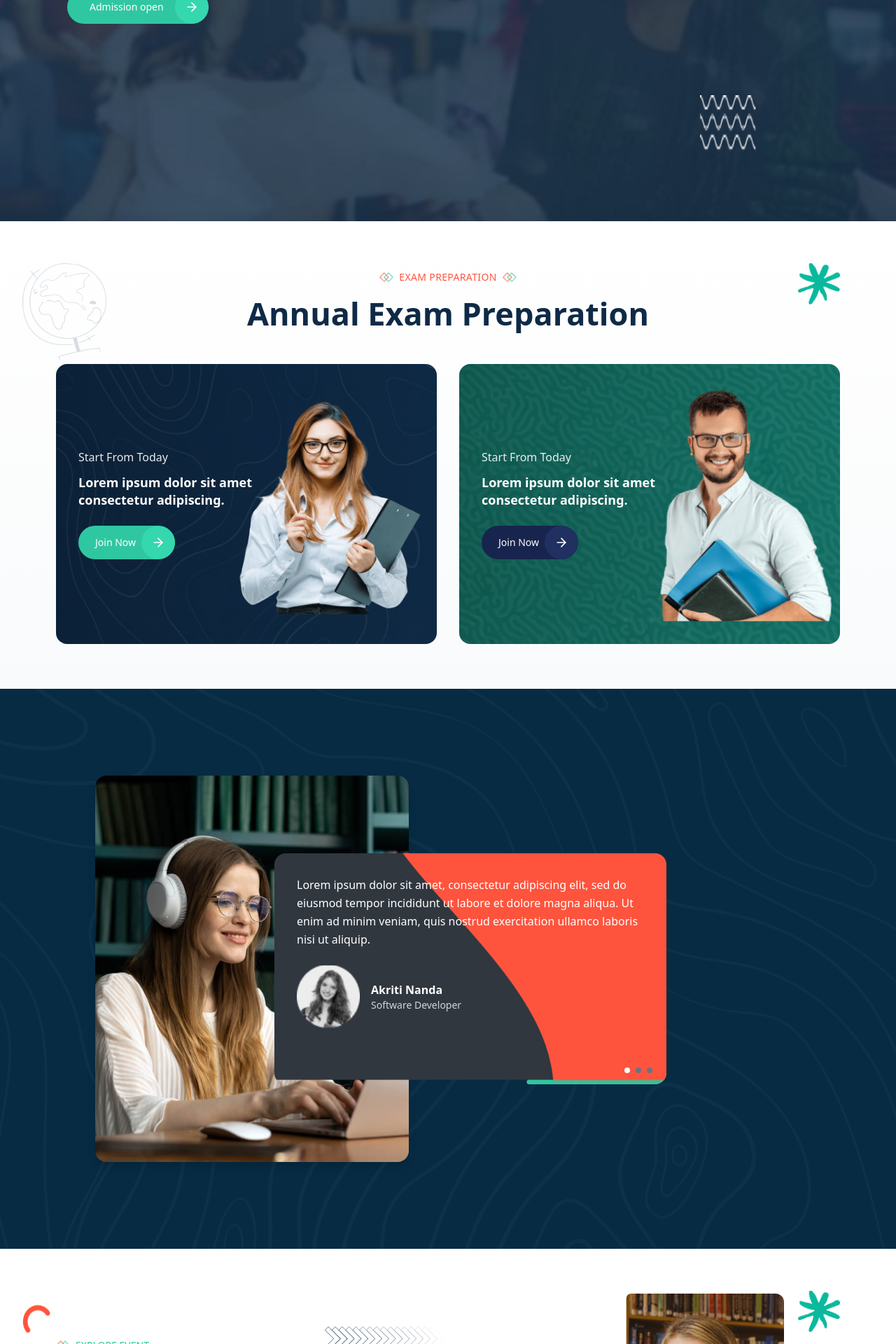
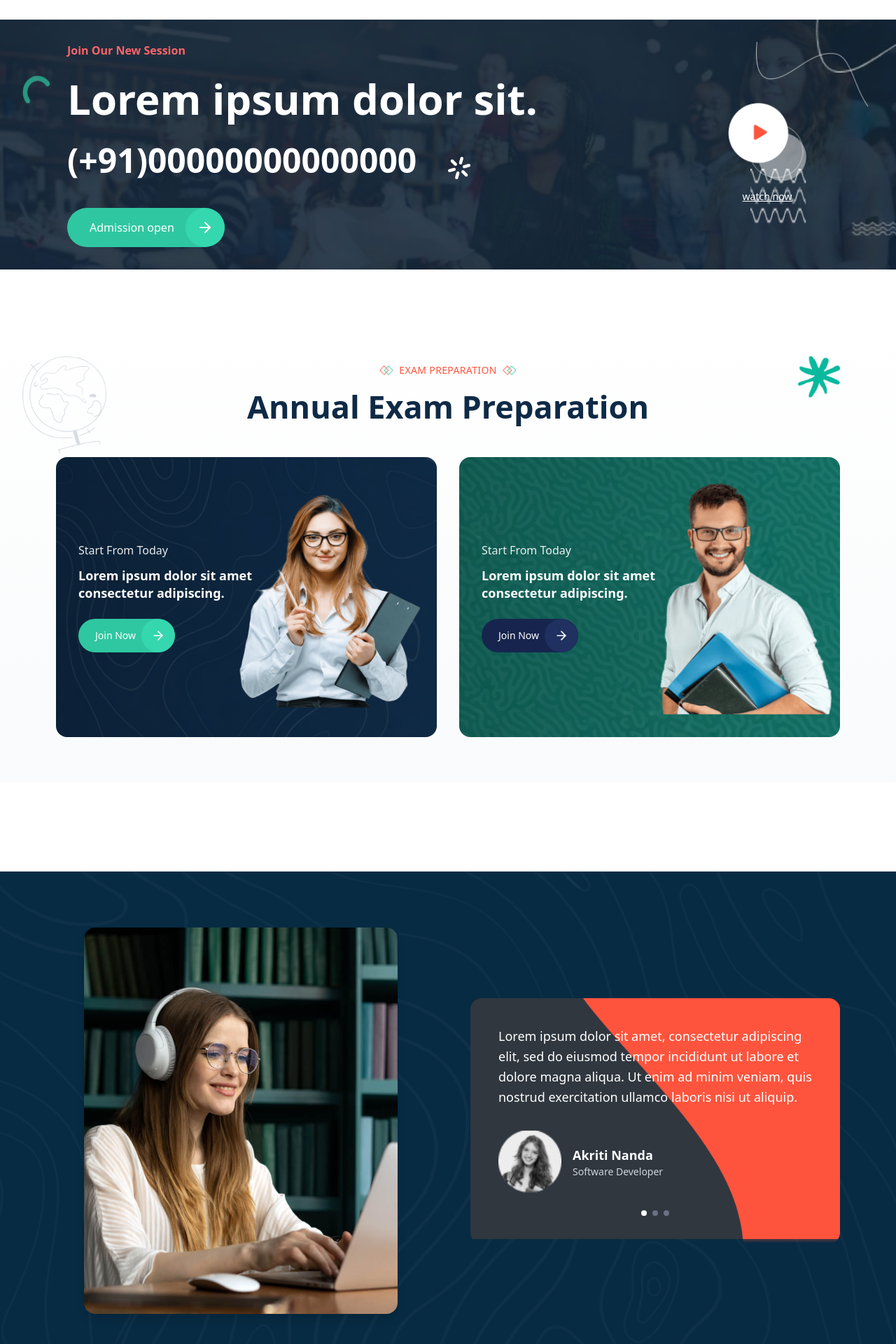
Before and after one commit to Ankit8412226/SkillsGuru, a React (Vite) app: page / in a window 1280 px wide. Shown: the part 4840-6760 px from the top of the page at 70% size. Built offline with nearby package versions, Linux system fonts and the light colour scheme.

Commit message:
final push

```diff
--- a/src/App.jsx
+++ b/src/App.jsx
@@ -27,25 +27,71 @@ function App() {
         <Route
           path="/"
           element={
-            <div>
+            <div className="min-h-screen">
+              {/* Header and Navigation */}
               <Header />
               <Nav />
+
+              {/* Main Content Sections */}
+              <main className="w-full">
+                {/* Hero Section */}
+                <section className="w-full">
                   <Hero />
+                </section>
+
+                {/* About Section */}
+                <section className="w-full py-8 sm:py-12 lg:py-16">
                   <About />
+                </section>
+
+                {/* Browse Courses */}
+                <section className="w-full py-8 sm:py-12 lg:py-16">
                   <BrouseCourses />
+                </section>
+
+                {/* Status Section */}
+                <section className="w-full py-8 sm:py-12 lg:py-16">
                   <StatusSection />
+                </section>
+
+                {/* Features */}
+                <section className="w-full py-8 sm:py-12 lg:py-16">
                   <SuhFeatures />
+                </section>
+
+                {/* New Session */}
+                <section className="w-full">
                   <New_sesion />
+                </section>
+
+                {/* Exam Prep */}
+                <section className="w-full py-8 sm:py-12 lg:py-16">
                   <Exam_prep />
+                </section>
+
+                {/* Testimonial */}
+                <section className="w-full py-8 sm:py-12 lg:py-16">
                   <TestimonialSection />
+                </section>
+
+                {/* Explore Event */}
+                <section className="w-full py-8 sm:py-12 lg:py-16">
                   <Explore_event />
+                </section>
+
+                {/* Instructors */}
+                <section className="w-full">
                   <Instructors />
+                </section>
+              </main>
+
+              {/* Footer */}
               <Footer />
             </div>
           }
         />
 
-        {/* Auth Pages */}
+        {/* Authentication Pages */}
         <Route path="/login" element={<Login />} />
         <Route path="/register" element={<Register />} />
       </Routes>
--- a/src/pages/Explore_event.jsx
+++ b/src/pages/Explore_event.jsx
@@ -1,47 +1,41 @@
-// src/components/Explore_event.jsx
+import { ArrowRight } from "lucide-react";
 import React from "react";
-import { ArrowRight } from "lucide-react";
-
-
-
 
 const ExploreEvent = () => {
     return (
-        <section className="relative flex flex-col md:flex-row items-center justify-between px-8 md:px-20 py-16 bg-white">
+        <section className="relative flex flex-col lg:flex-row items-center justify-between px-4 sm:px-6 md:px-12 lg:px-20 py-12 sm:py-16 lg:py-20 bg-white overflow-hidden">
             {/* Left Side */}
-            <div className="md:w-1/2 space-y-6">
-
-                <div className="text-left mb-6">
-
+            <div className="w-full lg:w-1/2 space-y-4 sm:space-y-6">
+                <div className="text-left mb-4 sm:mb-6 relative">
+                    {/* Explore Arrow - Responsive positioning */}
                     <img
                         src={"./Explore_arrow.png"}
                         alt="Explore Arrow"
-                        className="w-45 mb-4 translate-x-96 translate-y-10"
+                        className="w-32 sm:w-36 md:w-40 lg:w-45 mb-4 absolute -top-8 sm:-top-12 right-0 sm:right-8 md:right-16 lg:right-24 xl:right-32 opacity-80 hidden sm:block"
                     />
 
                     {/* Icon */}
-                    <div className="flex items-center gap-2">
-                        <img src={"./icon.svg"} alt="icon" className="w-5 h-5" />
-                        <p className="text-[#2FC7A1] text-sm leading-8">
+                    <div className="flex items-center gap-2 mb-3 sm:mb-4">
+                        <img src={"./icon.svg"} alt="icon" className="w-4 h-4 sm:w-5 sm:h-5" />
+                        <p className="text-[#2FC7A1] text-xs sm:text-sm font-medium leading-6 sm:leading-8">
                             EXPLORE EVENT
                         </p>
-
                     </div>
 
                     {/* Title */}
-                    <h2 className="text-[#0E2A46] text-[45px] font-bold leading-[55px] mt-2">
+                    <h2 className="text-[#0E2A46] text-2xl sm:text-3xl md:text-4xl lg:text-[45px] font-bold leading-tight sm:leading-relaxed lg:leading-[55px] mt-2">
                         Lorem ipsum dolor sit amet consectetur.
                     </h2>
                 </div>
 
                 {/* Sub-heading */}
-                <p className="text-[#0E2A46] font-semibold">
+                <p className="text-[#0E2A46] font-semibold text-sm sm:text-base leading-relaxed">
                     Lorem ipsum dolor sit amet, consectetur adipiscing elit, sed do
                     eiusmod tempor incididunt ut labore.
                 </p>
 
                 {/* Paragraph */}
-                <p className="text-gray-600 leading-relaxed">
+                <p className="text-gray-600 leading-relaxed text-sm sm:text-base">
                     Lorem ipsum dolor sit amet, consectetur adipiscing elit, sed do
                     eiusmod tempor incididunt ut labore et dolore magna aliqua. Ut enim ad
                     minim veniam, quis nostrud exercitation ullamco laboris nisi ut
@@ -50,43 +44,57 @@ const ExploreEvent = () => {
                 </p>
 
                 {/* Button */}
-                <button className="flex items-center justify-between rounded-[200px] bg-[#2FC7A1] text-white font-medium h-12 pl-8 pr-0 overflow-hidden gap-4">
-                    <span className="text-sm leading-8 font-medium text-white">
+                <div className="pt-2 sm:pt-4">
+                    <button className="flex items-center justify-between rounded-full bg-[#2FC7A1] text-white font-medium h-10 sm:h-12 md:h-14 pl-4 sm:pl-6 md:pl-8 pr-0 overflow-hidden gap-2 sm:gap-4 hover:bg-[#28B898] transition-colors duration-300 group">
+                        <span className="text-xs sm:text-sm md:text-base font-medium text-white">
                             Admission open
                         </span>
-                    <span className="flex items-center justify-center h-full aspect-square bg-[#35D7AE] rounded-full">
-                        <ArrowRight size={20} />
+                        <span className="flex items-center justify-center h-full aspect-square bg-[#35D7AE] rounded-full group-hover:bg-[#2FC7A1] transition-colors duration-300">
+                            <ArrowRight size={16} className="sm:w-5 sm:h-5 md:w-6 md:h-6" />
                         </span>
                     </button>
                 </div>
+            </div>
 
             {/* Right Side - Image */}
-            <div className="relative md:w-1/2 flex justify-center mt-10 md:mt-0">
+            <div className="relative w-full lg:w-1/2 flex justify-center mt-8 sm:mt-10 lg:mt-0">
+                <div className="relative">
                     <img
                         src={"./eventImg.png"}
                         alt="Upcoming Event"
-                    className="rounded-xl  w-[400px] h-auto object-cover"
+                        className="rounded-xl w-full max-w-[280px] sm:max-w-[320px] md:max-w-[360px] lg:max-w-[400px] h-auto object-cover shadow-lg hover:shadow-xl transition-shadow duration-300"
                     />
-
-
+                </div>
             </div>
 
-            {/* Decorative Images */}
+            {/* Decorative Images - Responsive positioning */}
+            {/* Orange Semi Circle - Top Left */}
             <img
                 src={"./org_semicircle.png"}
                 alt="semi_circle"
-                className="absolute top-20 left-8 w-10 h-10 z-10"
+                className="absolute top-8 sm:top-12 md:top-16 lg:top-20 left-2 sm:left-4 md:left-6 lg:left-8 w-6 h-6 sm:w-8 sm:h-8 md:w-10 md:h-10 z-10 opacity-70 hidden sm:block"
             />
+
+            {/* Flower - Top Right */}
             <img
                 src="./flower.png"
                 alt="flower"
-                className="absolute top-15 right-20 w-15"
+                className="absolute top-4 sm:top-8 md:top-12 lg:top-15 right-4 sm:right-8 md:right-12 lg:right-20 w-8 sm:w-10 md:w-12 lg:w-15 h-auto z-10 opacity-80 hidden md:block"
             />
+
+            {/* Topi - Bottom Center */}
             <img
                 src={"./topi.png"}
                 alt="topi"
-                className="absolute bottom-12 left-1/3 w-25 h-25 z-10"
+                className="absolute bottom-4 sm:bottom-8 md:bottom-12 left-1/4 sm:left-1/3 w-16 h-16 sm:w-20 sm:h-20 md:w-25 md:h-25 z-10 opacity-70 hidden sm:block"
             />
+
+            {/* Additional decorative elements for mobile */}
+            <div className="absolute inset-0 pointer-events-none z-0">
+                {/* Subtle gradient for depth */}
+                <div className="absolute top-0 right-0 w-32 h-32 bg-gradient-to-bl from-[#2FC7A1]/5 to-transparent rounded-full opacity-50"></div>
+                <div className="absolute bottom-0 left-0 w-40 h-40 bg-gradient-to-tr from-[#0E2A46]/5 to-transparent rounded-full opacity-50"></div>
+            </div>
         </section>
     );
 };
--- a/src/pages/New_sesion.jsx
+++ b/src/pages/New_sesion.jsx
@@ -1,72 +1,92 @@
-import { ArrowRight } from "lucide-react"
+import { ArrowRight } from "lucide-react";
 
-const New_sesion = () => {
+const New_session = () => {
     return (
         <section
-            className="relative w-full h-screen flex items-center bg-[#0E2A46] text-white"
+            className="relative  flex items-center bg-[#0E2A46] text-white overflow-hidden"
             style={{
                 backgroundImage: `url(${"./bg_sesion.jpeg"})`,
                 backgroundSize: "cover",
                 backgroundPosition: "center",
+                backgroundRepeat: "no-repeat"
             }}
         >
-
+            {/* Background Overlay for better text readability */}
+            <div className="absolute inset-0 bg-black/20 z-0"></div>
 
             {/* Left Content */}
-            <div className="relative z-10 flex flex-col px-6 md:px-24">
-                <p className="text-red-400 font-semibold">Join Our New Session</p>
-                <h1 className="text-3xl md:text-5xl font-bold mt-2 leading-snug">
+            <div className="relative z-10 flex flex-col px-4 sm:px-6 md:px-12 lg:px-24 py-8 w-full max-w-7xl mx-auto">
+                <p className="text-red-400 font-semibold text-sm sm:text-base mb-2 sm:mb-4">
+                    Join Our New Session
+                </p>
+                <h1 className="text-2xl sm:text-3xl md:text-4xl lg:text-5xl xl:text-6xl font-bold leading-tight sm:leading-snug">
                     Lorem ipsum dolor sit. <br />
-                    <span>(+91)00000000000000</span>
+                    <span className="text-xl sm:text-2xl md:text-3xl lg:text-4xl xl:text-5xl">
+                        (+91)00000000000000
+                    </span>
                 </h1>
 
                 {/* Join Button */}
-                <div className="flex item-start mt-6">
-                    <button className="flex items-center justify-between rounded-[200px] bg-[#2FC7A1] text-white font-medium h-12 pl-8 pr-0 overflow-hidden gap-4">
-                        <span className="text-sm leading-8 font-medium text-white">
+                <div className="flex items-start mt-6 sm:mt-8">
+                    <button className="flex items-center justify-between rounded-full bg-[#2FC7A1] text-white font-medium h-10 sm:h-12 md:h-14 pl-4 sm:pl-6 md:pl-8 pr-0 overflow-hidden gap-2 sm:gap-4 hover:bg-[#28B898] transition-colors duration-300 group">
+                        <span className="text-xs sm:text-sm md:text-base font-medium text-white">
                             Admission open
                         </span>
-                        <span className="flex items-center justify-center h-full aspect-square bg-[#35D7AE] rounded-full">
-                            <ArrowRight size={20} />
+                        <span className="flex items-center justify-center h-full aspect-square bg-[#35D7AE] rounded-full group-hover:bg-[#2FC7A1] transition-colors duration-300">
+                            <ArrowRight size={16} className="sm:w-5 sm:h-5 md:w-6 md:h-6" />
                         </span>
                     </button>
                 </div>
             </div>
 
-            {/* Right Side Music Player (using PNG) */}
-            <div className="absolute right-90 top-1/3 flex flex-col items-center z-10">
+            {/* Right Side Music Player */}
+            <div className="absolute right-4 sm:right-8 md:right-16 lg:right-24 xl:right-32 top-1/2 sm:top-1/3 transform -translate-y-1/2 sm:translate-y-0 flex flex-col items-center z-10">
                 <img
                     src={"./music_player.png"}
                     alt="music player"
-                    className="w-28 h-28 hover:scale-105 transition"
+                    className="w-16 h-16 sm:w-20 sm:h-20 md:w-24 md:h-24 lg:w-28 lg:h-28 hover:scale-105 transition-transform duration-300 cursor-pointer"
                 />
-                <p className="mt-3 text-sm underline">watch now</p>
+                <p className="mt-2 sm:mt-3 text-xs sm:text-sm underline cursor-pointer hover:text-red-400 transition-colors duration-300">
+                    watch now
+                </p>
             </div>
 
-            {/* Decorations */}
+            {/* Decorative Elements - Responsive positioning */}
+            {/* Star */}
             <img
                 src={"./star.png"}
                 alt="star"
-                className="absolute left-[50%] top-[55%] w-8 h-8 z-10"
+                className="absolute left-1/2 top-1/2 sm:top-[55%] w-4 h-4 sm:w-6 sm:h-6 md:w-8 md:h-8 z-10 animate-pulse hidden sm:block"
             />
+
+            {/* Zig Zag - Top Right */}
             <img
                 src={"./zig_zag.png"}
                 alt="zigzag"
-                className="absolute right-10 top-1 w-40 h-70 z-15"
+                className="absolute right-2 sm:right-4 md:right-8 lg:right-10 top-2 sm:top-4 md:top-8 w-20 sm:w-24 md:w-32 lg:w-40 h-auto z-10 opacity-70 hidden md:block"
             />
 
+            {/* Swing - Bottom Right */}
             <img
                 src={"./swing.png"}
                 alt="swing"
-                className="absolute right-50 bottom-25 w-20 h-20 z-20"
+                className="absolute right-8 sm:right-12 md:right-20 lg:right-32 bottom-4 sm:bottom-8 md:bottom-12 lg:bottom-16 w-12 h-12 sm:w-16 sm:h-16 md:w-20 md:h-20 z-20 opacity-80 hidden sm:block"
             />
+
+            {/* Semi Circle - Top Left */}
             <img
                 src="./semi_circle.png"
                 alt="semi_circle"
-                className="absolute top-20 left-8 w-10 h-10 z-8"
+                className="absolute top-8 sm:top-12 md:top-16 lg:top-20 left-4 sm:left-6 md:left-8 w-6 h-6 sm:w-8 sm:h-8 md:w-10 md:h-10 z-10 opacity-70 hidden sm:block"
             />
+
+            {/* Additional mobile-friendly decorative elements */}
+            <div className="absolute inset-0 pointer-events-none z-5">
+                {/* Gradient overlay for mobile readability */}
+                <div className="absolute inset-0 bg-gradient-to-r from-black/30 via-transparent to-transparent sm:hidden"></div>
+            </div>
         </section>
     );
 };
 
-export default New_sesion;
+export default New_session;
--- a/src/pages/TestimonialSection.jsx
+++ b/src/pages/TestimonialSection.jsx
@@ -1,7 +1,7 @@
 export default function TestimonialSection() {
   return (
     <div
-      className="relative flex flex-col lg:flex-row items-center justify-center min-h-screen px-6 lg:px-20"
+      className="relative flex flex-col lg:flex-row items-center justify-center gap-8 lg:gap-16 px-4 sm:px-6 lg:px-20 py-12 sm:py-16 lg:py-20"
       style={{
         backgroundImage: "url('./online_school_bg.png')",
         backgroundSize: "cover",
@@ -9,18 +9,17 @@ export default function TestimonialSection() {
       }}
     >
       {/* Left Side - Girl Image */}
-      <div className="w-full lg:w-1/2 flex justify-center mb-10 lg:mb-0">
+      <div className="w-full lg:w-1/2 flex justify-center">
         <img
           src="./online_schoolgirl.jpg"
           alt="Girl working"
-          className="rounded-2xl shadow-lg max-w-md"
+          className="rounded-2xl shadow-lg w-full max-w-[280px] sm:max-w-[320px] md:max-w-[400px] lg:max-w-md h-auto object-cover"
         />
       </div>
 
       {/* Right Side - Testimonial Card */}
-      <div className="w-full lg:w-1/2 flex justify-center relative">
-        {/* Apply shift to the whole card */}
-        <div className="relative max-w-xl w-full rounded-2xl overflow-hidden -translate-x-62">
+      <div className="w-full lg:w-1/2 flex justify-center lg:justify-start">
+        <div className="relative max-w-xl w-full rounded-2xl overflow-hidden">
           {/* Card Background */}
           <img
             src="./online_right card.png"
@@ -28,16 +27,16 @@ export default function TestimonialSection() {
             className="absolute inset-0 w-full h-full object-cover z-0"
           />
 
-          {/* Overlay Green Shape */}
+          {/* Triangle positioned at bottom-right corner */}
           <img
             src="./triangle.png"
             alt="Green shape"
-            className="absolute bottom-0 right-0 w-50 h-50 z-[-1]"
+            className="absolute bottom-0 right-0 w-12 h-12 sm:w-16 sm:h-16 md:w-20 md:h-20 lg:w-24 lg:h-24 z-[-1]"
           />
 
           {/* Content */}
-          <div className="relative z-10 p-8 text-white">
-            <p className="mb-6 text-sm md:text-base leading-relaxed">
+          <div className="relative z-10 p-6 sm:p-8 md:p-10 text-white">
+            <p className="mb-6 sm:mb-8 text-sm sm:text-base md:text-lg leading-relaxed">
               Lorem ipsum dolor sit amet, consectetur adipiscing elit, sed do
               eiusmod tempor incididunt ut labore et dolore magna aliqua. Ut
               enim ad minim veniam, quis nostrud exercitation ullamco laboris
@@ -45,24 +44,24 @@ export default function TestimonialSection() {
             </p>
 
             {/* Profile */}
-            <div className="flex items-center space-x-4">
+            <div className="flex items-center space-x-3 sm:space-x-4 mb-6">
               <img
                 src="./AkImg.png"
                 alt="Akriti Nanda"
-                className="w-[90px] h-[90px] object-cover"
+                className="w-16 h-16 sm:w-20 sm:h-20 md:w-[90px] md:h-[90px] object-cover"
               />
               <div>
-                <h4 className="font-semibold">Akriti Nanda</h4>
-                <p className="text-gray-300 text-sm">Software Developer</p>
+                <h4 className="font-semibold text-base sm:text-lg">Akriti Nanda</h4>
+                <p className="text-gray-300 text-xs sm:text-sm">Software Developer</p>
               </div>
             </div>
-          </div>
 
-          {/* Dots */}
-          <div className="relative z-10 flex justify-center mt-6 pb-4 left-60">
-            <span className="w-2 h-2 bg-white rounded-full mx-1"></span>
-            <span className="w-2 h-2 bg-gray-500 rounded-full mx-1"></span>
-            <span className="w-2 h-2 bg-gray-500 rounded-full mx-1"></span>
+            {/* Dots */}
+            <div className="flex justify-center space-x-2">
+              <span className="w-2 h-2 bg-white rounded-full"></span>
+              <span className="w-2 h-2 bg-gray-500 rounded-full"></span>
+              <span className="w-2 h-2 bg-gray-500 rounded-full"></span>
+            </div>
           </div>
         </div>
       </div>
```
Also changed, not shown: src/pages/Instructors.jsx (+57 -15 lines). Lines whose indentation alone changed are shown as unchanged.
